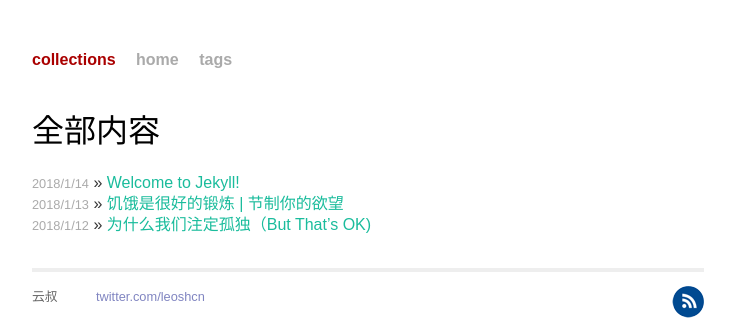
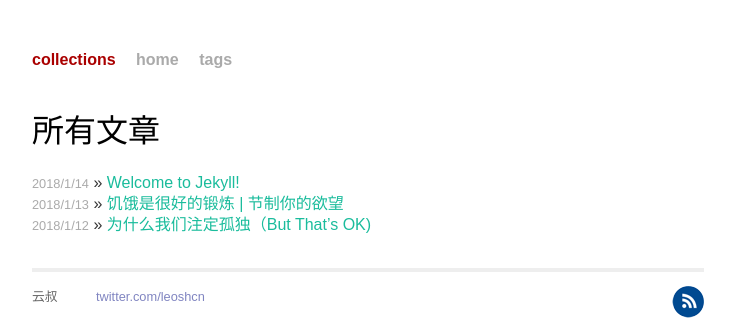
Before and after one commit to leoshcn/collection, a Jekyll site: the page built from index.html, in a window 1280 px wide. Shown: the top 320 px of the page, without its empty margins (272-1007 px from the left). Built offline with Jekyll 4.4.1, drawn with Linux system fonts in a browser that asks for light colours.

Commit message:
update index.html

```diff
--- a/index.html
+++ b/index.html
@@ -3,7 +3,7 @@ layout: default
 ---
 
 <div id="home" class="typo">
-  <h1>全部内容</h1>
+  <h1>所有文章</h1>
   <ul class="posts">
     {% for post in site.posts %}
       <li><span>{{ post.date | date: "%Y/%-m/%-d" }}</span> &raquo; <a href="{{ site.baseurl }}{{ post.url }}">{{ post.title }}</a></li>
```
